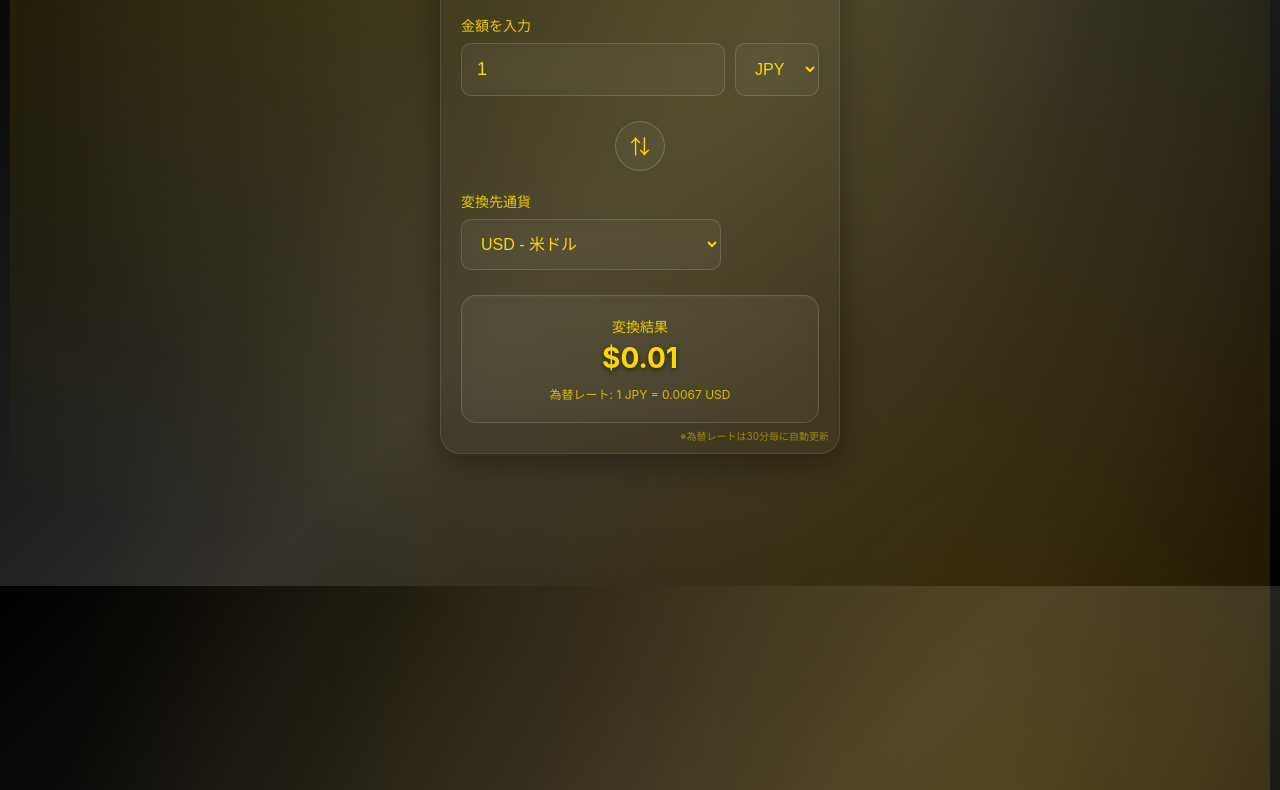
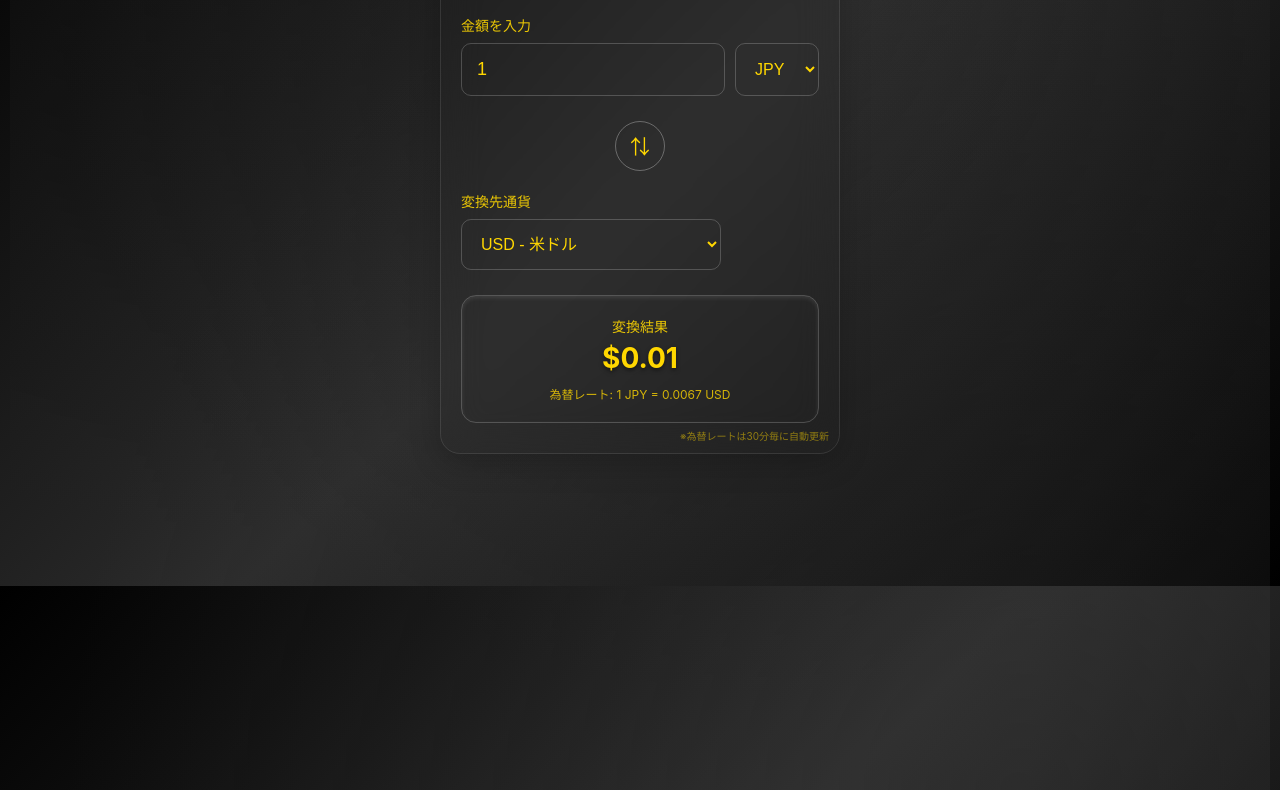
Before and after one commit to takamiya1021/app013-rate-calc, a website: page index.html in a window 1280 px wide. Shown: the part 214-1004 px from the top of the page. Drawn offline with Linux system fonts and the light colour scheme; no server answers.

Commit message:
完全透明ガラスデザインに変更とREADME画像追加
- フォーム要素を完全透明ガラスに変更（background: rgba(0,0,0,0)）
- 背景装飾を黒基調のグラデーションに変更
- READMEにアプリスクリーンショットを追加
- ガラス効果の強化（ボーダーとグロー効果改善）

```diff
--- a/index.html
+++ b/index.html
@@ -29,9 +29,9 @@
             position: absolute;
             width: 150%;
             height: 150%;
-            background: radial-gradient(circle at 20% 80%, rgba(255, 215, 0, 0.2), transparent 50%),
-                        radial-gradient(circle at 80% 20%, rgba(255, 193, 7, 0.2), transparent 50%),
-                        radial-gradient(circle at 40% 40%, rgba(255, 235, 59, 0.1), transparent 50%);
+            background: radial-gradient(circle at 20% 80%, rgba(40, 40, 40, 0.3), transparent 50%),
+                        radial-gradient(circle at 80% 20%, rgba(60, 60, 60, 0.3), transparent 50%),
+                        radial-gradient(circle at 40% 40%, rgba(50, 50, 50, 0.2), transparent 50%);
             animation: float 20s ease-in-out infinite;
         }
 
@@ -41,12 +41,12 @@
         }
 
         .container {
-            background: rgba(255, 255, 255, 0.02);
+            background: rgba(255, 255, 255, 0);
             backdrop-filter: blur(20px);
             -webkit-backdrop-filter: blur(20px);
             border: 1px solid rgba(255, 255, 255, 0.1);
             border-radius: 20px;
-            box-shadow: 0 8px 32px 0 rgba(0, 0, 0, 0.37);
+            box-shadow: 0 8px 32px 0 rgba(0, 0, 0, 0.2);
             width: 100%;
             max-width: 400px;
             padding: 30px 20px;
@@ -83,10 +83,10 @@
         input[type="number"] {
             flex: 1;
             padding: 15px;
-            background: rgba(255, 255, 255, 0.03);
+            background: rgba(255, 255, 255, 0);
             backdrop-filter: blur(10px);
             -webkit-backdrop-filter: blur(10px);
-            border: 1px solid rgba(255, 255, 255, 0.15);
+            border: 1px solid rgba(255, 255, 255, 0.2);
             border-radius: 10px;
             font-size: 18px;
             color: #FFD700;
@@ -107,17 +107,17 @@
         }
 
         input[type="number"]:focus {
-            background: rgba(255, 255, 255, 0.05);
-            border-color: rgba(255, 255, 255, 0.3);
-            box-shadow: 0 0 20px rgba(255, 255, 255, 0.1);
+            background: rgba(255, 255, 255, 0);
+            border-color: rgba(255, 255, 255, 0.4);
+            box-shadow: 0 0 20px rgba(255, 255, 255, 0.2);
         }
 
         select {
             padding: 15px;
-            background: rgba(255, 255, 255, 0.03);
+            background: rgba(255, 255, 255, 0);
             backdrop-filter: blur(10px);
             -webkit-backdrop-filter: blur(10px);
-            border: 1px solid rgba(255, 255, 255, 0.15);
+            border: 1px solid rgba(255, 255, 255, 0.2);
             border-radius: 10px;
             font-size: 16px;
             color: #FFD700;
@@ -133,9 +133,9 @@
         }
 
         select:focus {
-            background: rgba(255, 255, 255, 0.05);
-            border-color: rgba(255, 255, 255, 0.3);
-            box-shadow: 0 0 20px rgba(255, 255, 255, 0.1);
+            background: rgba(255, 255, 255, 0);
+            border-color: rgba(255, 255, 255, 0.4);
+            box-shadow: 0 0 20px rgba(255, 255, 255, 0.2);
         }
 
         .swap-button {
@@ -145,11 +145,11 @@
         }
 
         .swap-btn {
-            background: rgba(255, 255, 255, 0.03);
+            background: rgba(255, 255, 255, 0);
             backdrop-filter: blur(10px);
             -webkit-backdrop-filter: blur(10px);
             color: #FFD700;
-            border: 1px solid rgba(255, 255, 255, 0.2);
+            border: 1px solid rgba(255, 255, 255, 0.3);
             border-radius: 50%;
             width: 50px;
             height: 50px;
@@ -163,21 +163,21 @@
 
         .swap-btn:hover {
             transform: rotate(180deg);
-            background: rgba(255, 255, 255, 0.08);
-            box-shadow: 0 0 20px rgba(255, 255, 255, 0.2);
+            background: rgba(255, 255, 255, 0);
+            box-shadow: 0 0 20px rgba(255, 255, 255, 0.3);
         }
 
         .result {
-            background: rgba(255, 255, 255, 0.03);
+            background: rgba(255, 255, 255, 0);
             backdrop-filter: blur(10px);
             -webkit-backdrop-filter: blur(10px);
-            border: 1px solid rgba(255, 255, 255, 0.15);
+            border: 1px solid rgba(255, 255, 255, 0.2);
             color: #FFD700;
             padding: 20px;
             border-radius: 15px;
             margin-top: 25px;
             text-align: center;
-            box-shadow: inset 0 2px 4px rgba(255, 255, 255, 0.05);
+            box-shadow: inset 0 2px 4px rgba(255, 255, 255, 0.1);
         }
 
         .result-label {
```
Also changed, not shown: README.md, png/app-screenshot.png (added).
